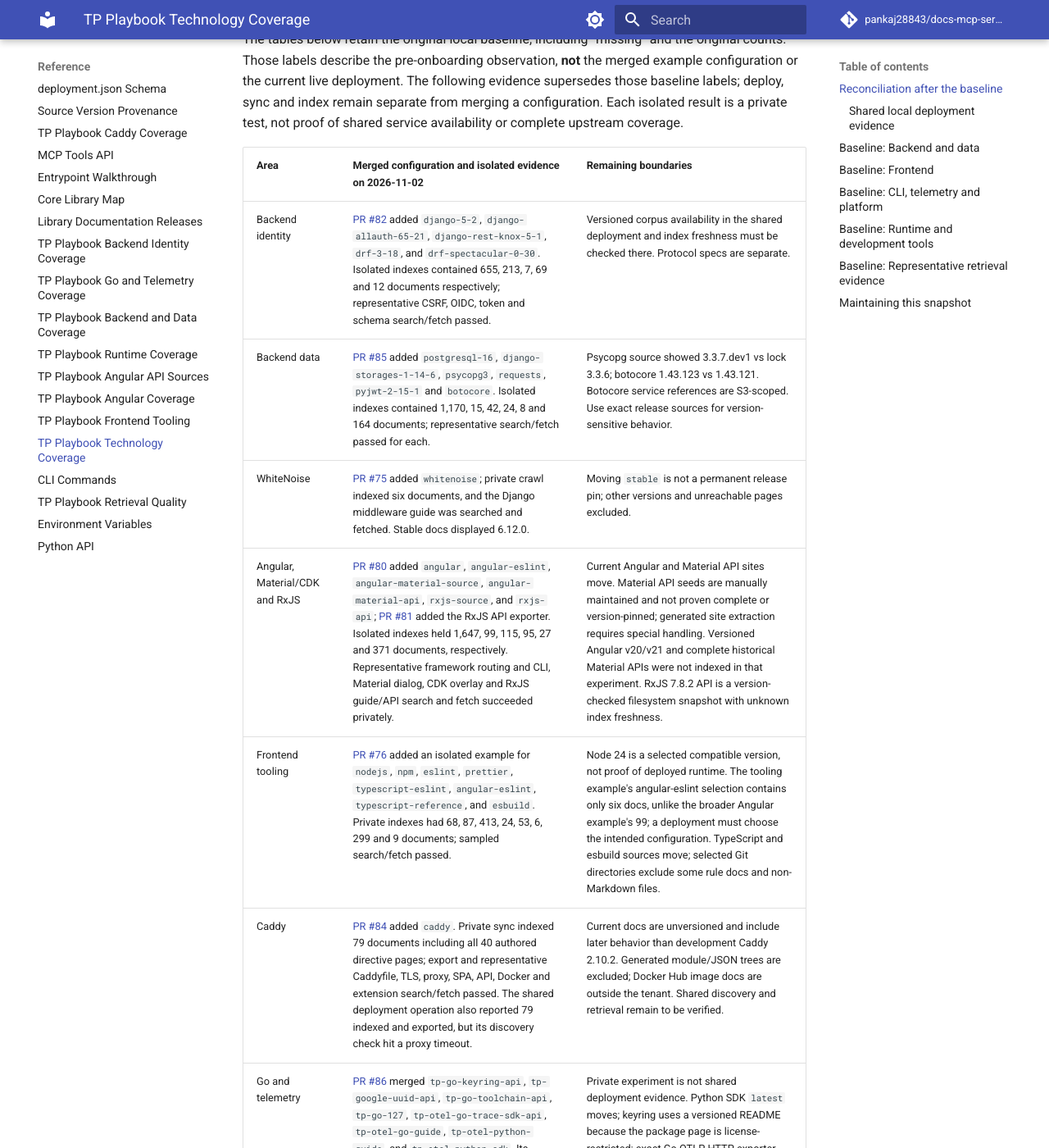
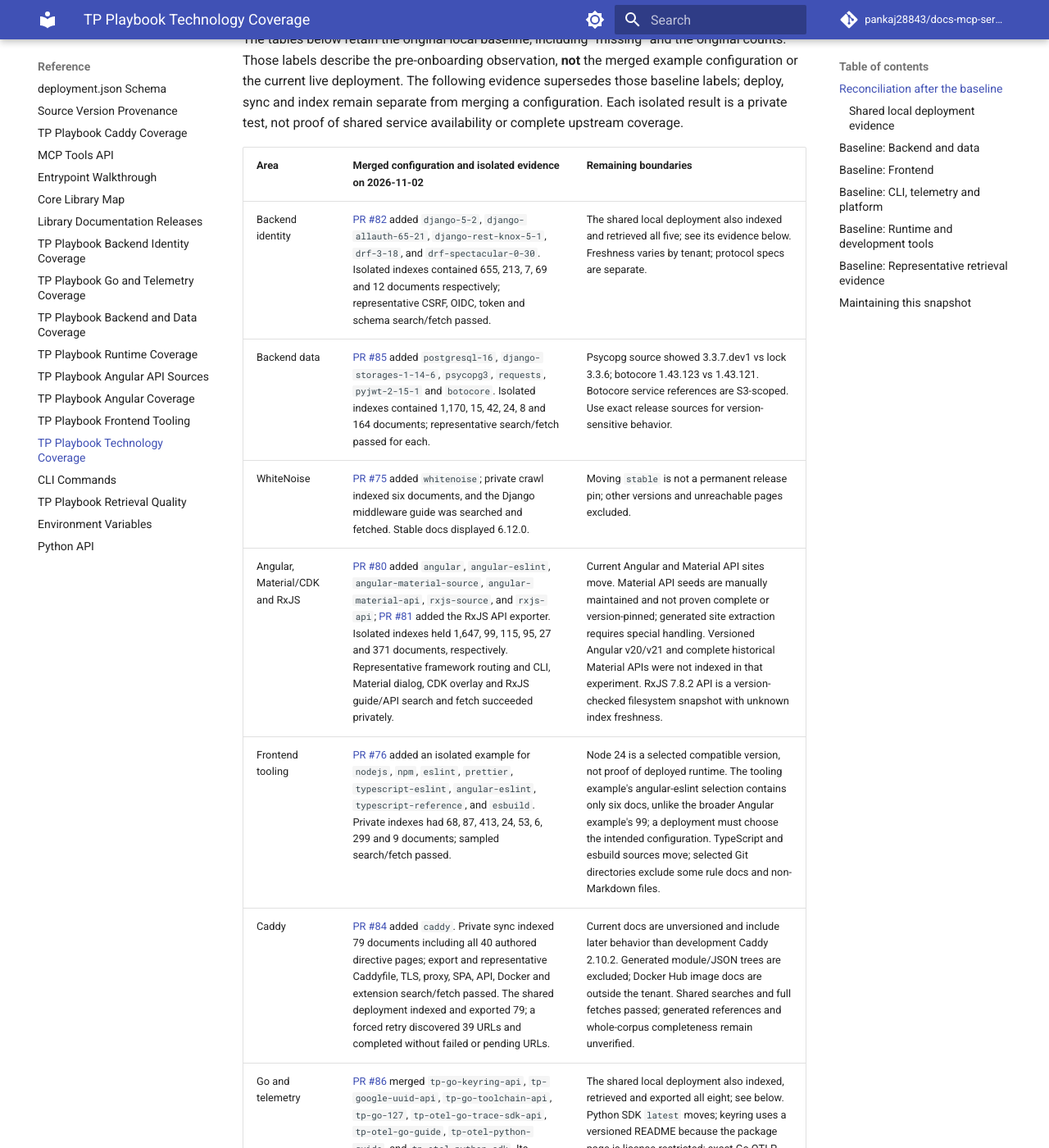
Before and after one commit to pankaj28843/docs-mcp-server, an MkDocs documentation site: the page built from docs/reference/tp-playbook-technology-coverage.md, in a window 1280 px wide and 1400 px high, scrolled down 725 px. Shown: the whole window at 82% size. Built offline with MkDocs 1.6.1 and Material for MkDocs 9.7.7, drawn with Linux system fonts in a browser that asks for light colours; comment, search, counter and statistics services are not loaded; some of the changed text lies outside the part shown.

Commit message:
docs: reconcile live coverage status

```diff
--- a/docs/reference/tp-playbook-technology-coverage.md
+++ b/docs/reference/tp-playbook-technology-coverage.md
@@ -10,13 +10,13 @@
 
 | Area | Merged configuration and isolated evidence on 2026-11-02 | Remaining boundaries |
 | --- | --- | --- |
-| Backend identity | [PR #82](https://github.com/pankaj28843/docs-mcp-server/pull/82) added `django-5-2`, `django-allauth-65-21`, `django-rest-knox-5-1`, `drf-3-18`, and `drf-spectacular-0-30`. Isolated indexes contained 655, 213, 7, 69 and 12 documents respectively; representative CSRF, OIDC, token and schema search/fetch passed. | Versioned corpus availability in the shared deployment and index freshness must be checked there. Protocol specs are separate. |
+| Backend identity | [PR #82](https://github.com/pankaj28843/docs-mcp-server/pull/82) added `django-5-2`, `django-allauth-65-21`, `django-rest-knox-5-1`, `drf-3-18`, and `drf-spectacular-0-30`. Isolated indexes contained 655, 213, 7, 69 and 12 documents respectively; representative CSRF, OIDC, token and schema search/fetch passed. | The shared local deployment also indexed and retrieved all five; see its evidence below. Freshness varies by tenant; protocol specs are separate. |
 | Backend data | [PR #85](https://github.com/pankaj28843/docs-mcp-server/pull/85) added `postgresql-16`, `django-storages-1-14-6`, `psycopg3`, `requests`, `pyjwt-2-15-1` and `botocore`. Isolated indexes contained 1,170, 15, 42, 24, 8 and 164 documents; representative search/fetch passed for each. | Psycopg source showed 3.3.7.dev1 vs lock 3.3.6; botocore 1.43.123 vs 1.43.121. Botocore service references are S3-scoped. Use exact release sources for version-sensitive behavior. |
 | WhiteNoise | [PR #75](https://github.com/pankaj28843/docs-mcp-server/pull/75) added `whitenoise`; private crawl indexed six documents, and the Django middleware guide was searched and fetched. Stable docs displayed 6.12.0. | Moving `stable` is not a permanent release pin; other versions and unreachable pages excluded. |
 | Angular, Material/CDK and RxJS | [PR #80](https://github.com/pankaj28843/docs-mcp-server/pull/80) added `angular`, `angular-eslint`, `angular-material-source`, `angular-material-api`, `rxjs-source`, and `rxjs-api`; [PR #81](https://github.com/pankaj28843/docs-mcp-server/pull/81) added the RxJS API exporter. Isolated indexes held 1,647, 99, 115, 95, 27 and 371 documents, respectively. Representative framework routing and CLI, Material dialog, CDK overlay and RxJS guide/API search and fetch succeeded privately. | Current Angular and Material API sites move. Material API seeds are manually maintained and not proven complete or version-pinned; generated site extraction requires special handling. Versioned Angular v20/v21 and complete historical Material APIs were not indexed in that experiment. RxJS 7.8.2 API is a version-checked filesystem snapshot with unknown index freshness. |
 | Frontend tooling | [PR #76](https://github.com/pankaj28843/docs-mcp-server/pull/76) added an isolated example for `nodejs`, `npm`, `eslint`, `prettier`, `typescript-eslint`, `angular-eslint`, `typescript-reference`, and `esbuild`. Private indexes had 68, 87, 413, 24, 53, 6, 299 and 9 documents; sampled search/fetch passed. | Node 24 is a selected compatible version, not proof of deployed runtime. The tooling example's angular-eslint selection contains only six docs, unlike the broader Angular example's 99; a deployment must choose the intended configuration. TypeScript and esbuild sources move; selected Git directories exclude some rule docs and non-Markdown files. |
-| Caddy | [PR #84](https://github.com/pankaj28843/docs-mcp-server/pull/84) added `caddy`. Private sync indexed 79 documents including all 40 authored directive pages; export and representative Caddyfile, TLS, proxy, SPA, API, Docker and extension search/fetch passed. The shared deployment operation also reported 79 indexed and exported, but its discovery check hit a proxy timeout. | Current docs are unversioned and include later behavior than development Caddy 2.10.2. Generated module/JSON trees are excluded; Docker Hub image docs are outside the tenant. Shared discovery and retrieval remain to be verified. |
-| Go and telemetry | [PR #86](https://github.com/pankaj28843/docs-mcp-server/pull/86) merged `tp-go-keyring-api`, `tp-google-uuid-api`, `tp-go-toolchain-api`, `tp-go-127`, `tp-otel-go-trace-sdk-api`, `tp-otel-go-guide`, `tp-otel-python-guide`, and `tp-otel-python-sdk`. Its private experiment indexed 1, 1, 3, 1, 1, 10, 13 and 16 documents respectively, with representative search/fetch for each. | Private experiment is not shared deployment evidence. Python SDK `latest` moves; keyring uses a versioned README because the package page is license-restricted; exact Go OTLP HTTP exporter API remains a direct fallback. |
+| Caddy | [PR #84](https://github.com/pankaj28843/docs-mcp-server/pull/84) added `caddy`. Private sync indexed 79 documents including all 40 authored directive pages; export and representative Caddyfile, TLS, proxy, SPA, API, Docker and extension search/fetch passed. The shared deployment indexed and exported 79; a forced retry discovered 39 URLs and completed without failed or pending URLs. | Current docs are unversioned and include later behavior than development Caddy 2.10.2. Generated module/JSON trees are excluded; Docker Hub image docs are outside the tenant. Shared searches and full fetches passed; generated references and whole-corpus completeness remain unverified. |
+| Go and telemetry | [PR #86](https://github.com/pankaj28843/docs-mcp-server/pull/86) merged `tp-go-keyring-api`, `tp-google-uuid-api`, `tp-go-toolchain-api`, `tp-go-127`, `tp-otel-go-trace-sdk-api`, `tp-otel-go-guide`, `tp-otel-python-guide`, and `tp-otel-python-sdk`. Its private experiment indexed 1, 1, 3, 1, 1, 10, 13 and 16 documents respectively, with representative search/fetch for each. | The shared local deployment also indexed, retrieved and exported all eight; see below. Python SDK `latest` moves; keyring uses a versioned README because the package page is license-restricted; exact Go OTLP HTTP exporter API remains a direct fallback. |
 
 [PR #73](https://github.com/pankaj28843/docs-mcp-server/pull/73) merged discovery evidence and project mapping, [PR #74](https://github.com/pankaj28843/docs-mcp-server/pull/74) source-version provenance, and [PR #77](https://github.com/pankaj28843/docs-mcp-server/pull/77) a repeatable retrieval quality gate. Their existence does not mean every live retrieval gate passed. [PR #83](https://github.com/pankaj28843/docs-mcp-server/pull/83) fixed imported local document URLs and [PR #87](https://github.com/pankaj28843/docs-mcp-server/pull/87) full indexed-document fetch; the tooling experiment verified both with representative imported Node/npm data. Use a CLI containing those fixes for comparable checks.
 
@@ -38,7 +38,7 @@
 | `angular-material-api` | 95 | MatDialog full fetch, 56,351 characters; configured fragments successful, zero pending or failed. Current source is unversioned. |
 | `rxjs-source` | 27 | Observable guide, revision `e5351d02e225e275ac0e497c7b66eaa5f0c88791`. |
 | `rxjs-api` | 371 | switchMap search and Observable full fetch, 591,925 characters; validated 7.8.2 snapshot captured 2026-11-02 18:44:11 UTC, filesystem freshness reported unknown. |
-| `caddy` | 79 | reverse_proxy full fetch, 52,271 characters; all 40 configured directive URLs present, zero pending or failed. An initial discovery proxy timeout was followed by a 300-second non-force retry that skipped all 41 recently visited roots; fresh discovery completeness remains unknown. |
+| `caddy` | 79 | reverse_proxy full fetch, 52,271 characters; all 40 configured directive URLs present, zero pending or failed. After an initial proxy timeout and a skipped non-force retry, forced discovery completed at 19:19:30 UTC: 80 total URLs, 39 discovered and none skipped; the cycle processed 79 with zero failed, queued or pending. Reindexed 79 and re-export passed archive integrity. This does not prove whole-corpus completeness. |
 | `postgresql-16` | 1,170 | Transaction isolation; 1,170 configured URLs successful, zero pending, failed or queued. Crawler disabled; this is not proof of discovery completeness. |
 | `django-storages-1-14-6` | 14 | Amazon S3; 14 URLs successful, zero pending, failed or queued. |
 | `psycopg3` | 42 | Connection pools; moving current docs can differ from lock 3.3.6; one stored document skipped by indexer. |
```
Also changed, not shown: other parts of docs/reference/tp-playbook-technology-coverage.md (+1 -1 lines).
